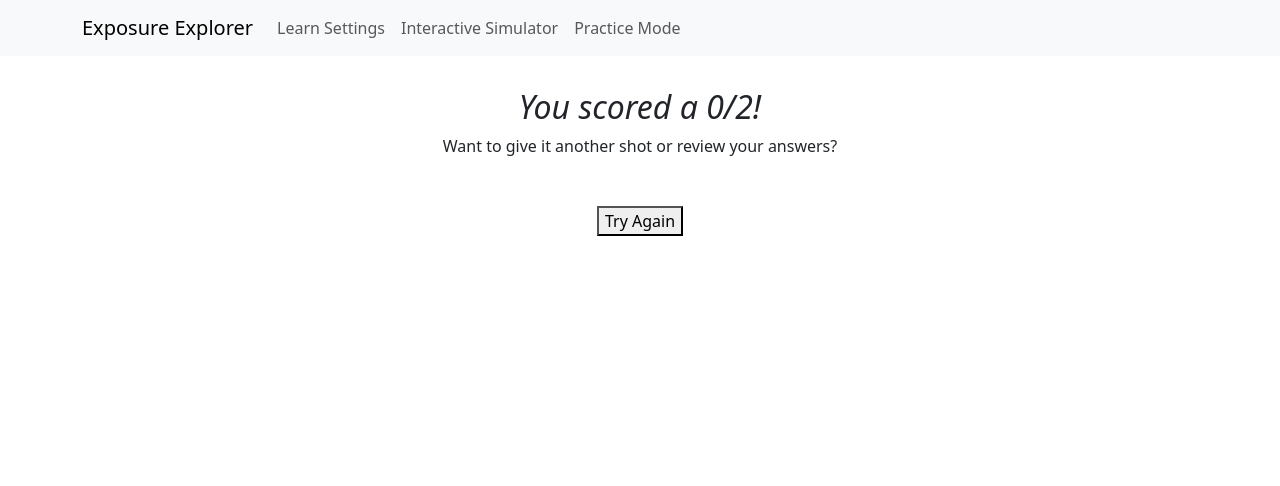
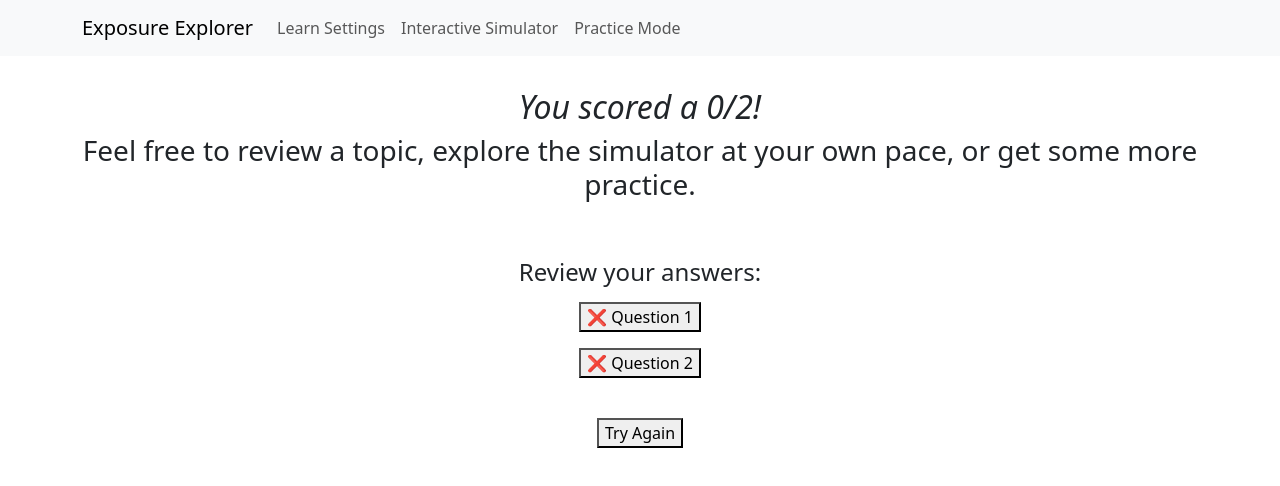
Before and after one commit to code1word/Exposure-Explorer, a React (Vite) app: page /learn/practice/results in a window 1280 px wide. Shown: the top 486 px of the page. Built offline with nearby package versions, Linux system fonts and the light colour scheme.

Commit message:
Multiple Choice results/review done

```diff
--- a/src/components/QuizQuestion.jsx
+++ b/src/components/QuizQuestion.jsx
@@ -1,7 +1,7 @@
 //src/components/QuizQuestion.jsx
 
 import React, { useState, useEffect } from "react";
-import { useParams, Link, useNavigate } from "react-router-dom";
+import { useParams, Link, useNavigate, useSearchParams } from "react-router-dom";
 import { Container, Row, Col, Button } from "react-bootstrap";
 import { quizQuestionData } from "../data/quizQuestionData";
 import MultipleChoiceQuestion from "./quiz/MultipleChoiceQuestion";
@@ -26,13 +26,13 @@ function QuizQuestion() {
 
   const handleNext = () => {
     if (nextKey) {
-      navigate(`/learn/practice/${nextKey}`);
+      navigate(`/learn/practice/${nextKey}${reviewMode ? "?reviewMode=true" : ""}`);
     }
   };
 
   const handlePrevious = () => {
-    if (previousKey){
-      navigate(`/learn/practice/${previousKey}`);
+    if (previousKey) {
+      navigate(`/learn/practice/${previousKey}${reviewMode ? "?reviewMode=true" : ""}`);
     }
   };
 
@@ -40,10 +40,12 @@ function QuizQuestion() {
     navigate(`/learn/practice/results`);
   };
 
+  const [searchParams] = useSearchParams();
+  const reviewMode = searchParams.get("reviewMode") === "true";
   const renderQuestionContent = (info) => {
     switch (info.format) {
       case "multiple_choice":
-        return <MultipleChoiceQuestion info={info} questionKey={type}/>;
+        return <MultipleChoiceQuestion info={info} questionKey={type} reviewMode={reviewMode}/>;
       case "match-image":
         return <MatchImageQuestion info={info} />;
       default:
@@ -97,11 +99,14 @@ function QuizQuestion() {
         </div>
       )}
 
+      {reviewMode && (
+        <Link to="/learn/practice/results">
+          <button style={{ marginTop: "1rem" }}>← Back to Results</button>
+        </Link>
+      )}
 
-      <br />
-      <Link to="/practice">
-        <button style={{ marginTop: "2rem" }}>← Back to Start</button>
-      </Link>
+
+
     </div>
   );
 }
--- a/src/components/quiz/MultipleChoiceQuestion.jsx
+++ b/src/components/quiz/MultipleChoiceQuestion.jsx
@@ -58,6 +58,13 @@ function MultipleChoiceQuestion({ info, questionKey, reviewMode = false }) {
   const { selectedAnswers, recordAnswer } = useContext(QuizContext);
   const selectedAnswer = selectedAnswers[questionKey];
 
+  const getStatusEmoji = (option) => {
+    if (!reviewMode) return null;
+    if (option === info.answer) return "✅";
+    if (option === selectedAnswer) return "❌";
+    return null;
+  };
+
   const handleSelect = (option) => {
     recordAnswer(questionKey, option);
   };
@@ -73,8 +80,10 @@ function MultipleChoiceQuestion({ info, questionKey, reviewMode = false }) {
               value={option}
               checked={selectedAnswer === option}
               onChange={() => handleSelect(option)}
+              disabled={reviewMode} // Prevent changes in review
+              readOnly
             />
-            {option}
+            {option} {getStatusEmoji(option)}
           </label>
         </div>
       ))}
--- a/src/components/quiz/QuizResults.jsx
+++ b/src/components/quiz/QuizResults.jsx
@@ -91,7 +91,27 @@ function QuizResults() {
       <h2>
         <em>You scored a {score}/{questionKeys.length}!</em>
       </h2>
-      <p>Want to give it another shot or review your answers?</p>
+
+      <h3>
+        Feel free to review a topic, explore the simulator at your own pace, or get some more practice.
+      </h3>
+      <br />
+      <br />
+      <div>
+        <h4>Review your answers:</h4>
+        {questionKeys.map((key, index) => {
+          const isCorrect = selectedAnswers[key] === quizQuestionData[key].answer;
+          return (
+            <div key={key}>
+              <Link to={`/learn/practice/${key}?reviewMode=true`}>
+                <button style={{ margin: "0.5rem" }}>
+                  {isCorrect ? "✅" : "❌"} Question {index + 1}
+                </button>
+              </Link>
+            </div>
+          );
+        })}
+      </div>
       <button onClick={handleStart} style={{ marginTop: "2rem" }}>
         Try Again
       </button>
```
